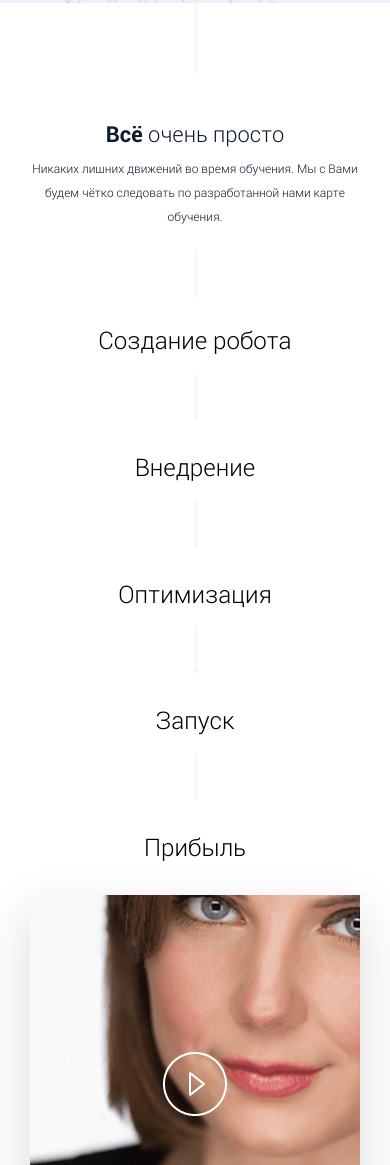
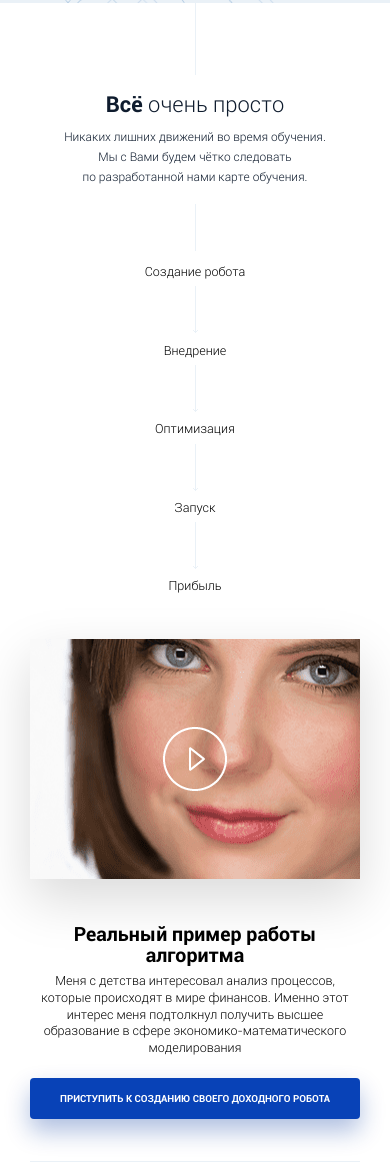
Before and after one commit to ZheniaAnfilatov/Algotraiding, a website: page _src/index.html in a window 390 px wide. Shown: the part 2432-3597 px from the top of the page. Drawn offline with Linux system fonts and the light colour scheme; files whose address does not match are found by name.

Commit message:
media for section simply

```diff
--- a/_src/index.html
+++ b/_src/index.html
@@ -205,7 +205,7 @@
           <div class="simply__wrapper">
             <div class="simply__title">
               <div class="section-title simply__section-title"><span class="benefit__section-title--bold">Всё</span> очень просто</div>
-              <div class="section-text simply__section-text">Никаких лишних движений во время обучения. Мы с Вами будем чётко следовать по разработанной нами карте обучения.</div>
+              <div class="section-text simply__section-text">Никаких лишних движений во время обучения. Мы с Вами будем чётко следовать<br>по разработанной нами карте обучения.</div>
             </div>
              <!-- /.section-title simply__section-title -->
              <div class="simply__content">
@@ -245,14 +245,11 @@
                 <script src="https://www.youtube.com/iframe_api"></script>
                 <img src="img/play.png" alt="play-icon" class="video__play">
               </div>
-
-
-
-
               <div class="simply__video-title">
                 <div class="item__content simply__item-content">Реальный пример работы алгоритма</div>
                 <div class="item__text simply__item-text">Меня с детства интересовал анализ процессов, которые происходят в мире финансов. Именно этот интерес меня подтолкнул получить высшее образование в сфере экономико-математического моделирования</div>
               </div>
+              <!-- video -->
               <div class="content__buttons">
                 <a href="#" class="button button__primary simply__button">Приступить к созданию своего доходного робота</a>
               </div>
--- a/_src/sass/_media.sass
+++ b/_src/sass/_media.sass
@@ -160,6 +160,9 @@
       margin-bottom: 2.3rem
   .benefit__slider, .slick-slider
     margin-top: -390px
+  .simply
+    &__item-text
+      max-width: 41rem
 @media screen and ( max-width: 768px )
   body.lock
     overflow: hidden
@@ -318,6 +321,16 @@
     margin-top: -320px
   .slick-slide img
     margin: auto
+  .simply
+    &__button
+      margin: 0 auto
+      margin-bottom: 5rem
+    &__section-title
+      &::before
+        margin-bottom: 15px
+  .video
+    margin-top: 3.2rem
+    margin-bottom: 3.2rem
 @media screen and ( max-width: 570px )
   .hero
     &__main-title
@@ -402,6 +415,27 @@
   .benefit__slider .slick-next
     background-size: 90%
     right: 0
+  .simply
+    &__section-text
+      max-width: 19rem
+      line-height: 20px
+      &::after
+        margin-bottom: 1rem
+    &__item
+      margin-bottom: 0.5rem
+      &-text
+        margin-bottom: 0.5rem
+        font-size: 0.9rem
+    &__button
+      margin-top: 1rem
+      margin-bottom: 3rem
+      width: 100%
+      font-size: 0.7rem
+      padding: 1.05rem 0.5rem
+    &__video
+      max-width: 28.5rem
+      min-height: 17.2rem
+      background-position: left -343px bottom -145px
 @media screen and ( max-width: 370px )
   .hero
     max-height: 26.8rem
@@ -462,3 +496,13 @@
       margin-bottom: 3rem
   .benefit__slider, .slick-slider
     margin-top: -165px
+  .simply
+    &__section-title
+      &::before
+        height: 30px
+    &__section-text
+      &::after
+        height: 30px
+    &__button
+      font-size: 0.63rem
+      padding: 1.05rem 0.2rem
--- a/_src/sass/templates/_simply.sass
+++ b/_src/sass/templates/_simply.sass
@@ -1,6 +1,6 @@
 .simply
   &__section-title
-    margin-bottom: 2rem
+    margin-bottom: 1.6rem
     text-align: center
     &::before
       content: ''
@@ -9,9 +9,9 @@
       width: 1px
       background: $sky
       margin: auto
-      margin-bottom: 45px
+      margin-bottom: 39px
   &__section-text
-    max-width: 24.857rem
+    max-width: 25rem
     text-align: center
     margin: auto
     &::after
@@ -21,10 +21,10 @@
       width: 1px
       background: $sky
       margin: auto
-      margin-top: 1.5rem
-      margin-bottom: 2.21rem
+      margin-top: 1.2rem
+      margin-bottom: 2rem
   &__item
-    margin-bottom: 2.29rem
+    margin-bottom: 1.5rem
     text-align: center
     &-text
       font-weight: 300
@@ -33,18 +33,19 @@
     &-content
       max-width: 100%
       text-align: center
+      font-size: 1.7rem
     &-text
-      max-width: 40rem
+      max-width: 41rem
       text-align: center
       margin: auto
-      margin-bottom: 3.21rem
+      margin-bottom: 1.5rem
   &__video
     position: relative
     display: flex
     margin: auto
-    margin-bottom: 4.428rem
-    max-width: 58.357rem
-    min-height: 27rem
+    margin-bottom: 5.1rem
+    max-width: 67rem
+    min-height: 27.8rem
     background: $sky url('../img/video.png') center no-repeat
     box-shadow: 0px 20px 50px rgba(0, 0, 0, 0.15)
     &-title
@@ -53,7 +54,9 @@
     max-width: 39.57rem
     margin: auto
     margin-bottom: 8.57rem
+    margin-top: 1.64rem
 .video
+  margin-top: 6.2rem
   &__play
     position: relative
     margin: auto
```
Also changed, not shown: _src/css/style.css, 1 other file.
